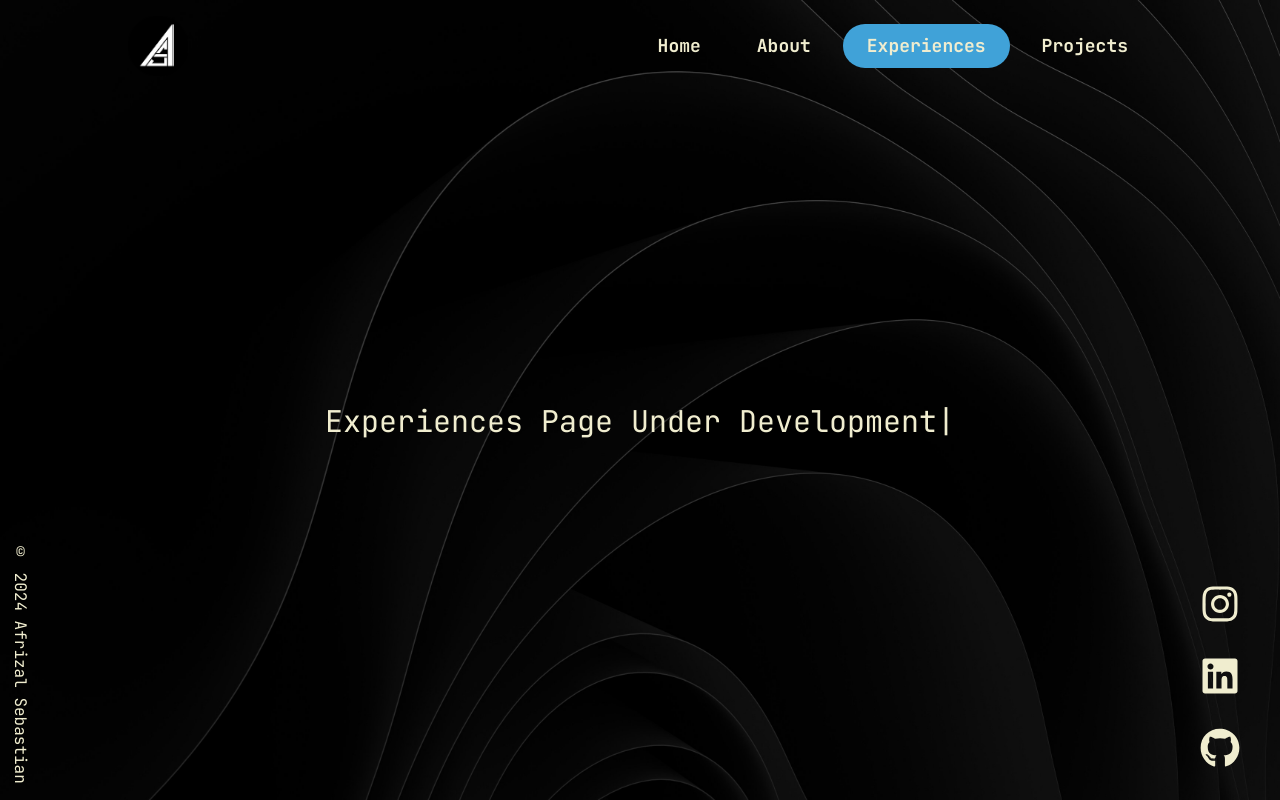
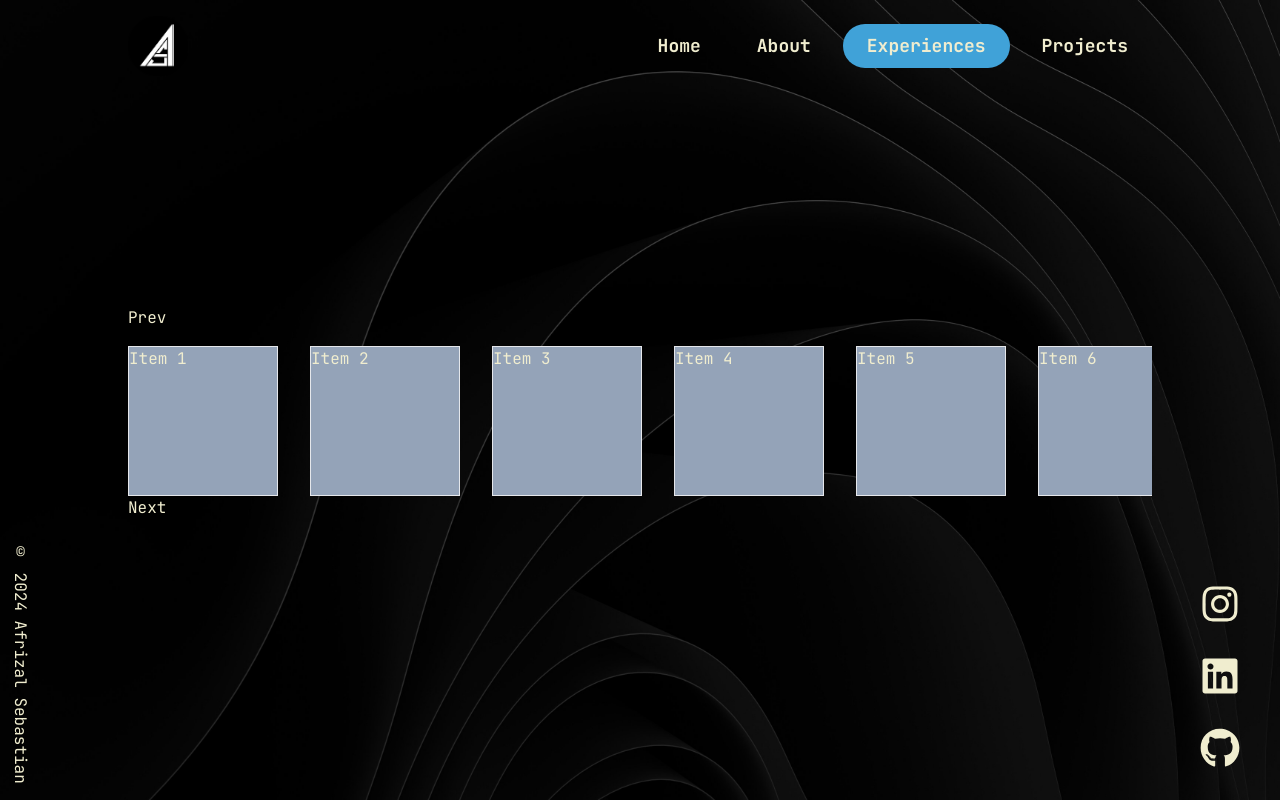
Before and after one commit to afrizalsebastian/personal-web, a React (Vite) app: page /experiences in a window 1280 px wide. Built offline with nearby package versions, Linux system fonts and the light colour scheme.

Commit message:
feat: carousel card init

```diff
--- /dev/null
+++ b/src/components/Card/CarouselCard.jsx
@@ -0,0 +1,3 @@
+export default function CarouselCard({ idx }) {
+  return <div className='size-[150px] bg-slate-400 border'>Item {idx + 1}</div>;
+}
--- a/src/pages/ExperiencesPage.jsx
+++ b/src/pages/ExperiencesPage.jsx
@@ -1,13 +1,17 @@
+import CarouselCard from '@components/Card/CarouselCard';
+import CarouselAlternative from '@components/Carousel/CarouselAlt';
 import PageTitle from '@components/PageTitle/PageTitle';
-import { TypeAnimation } from 'react-type-animation';
 
 export default function ExperiencesPage() {
   return (
     <div>
       <PageTitle title='Experiences | Afrizal Sebastian' />
-      <div className='text-3xl'>
-        <TypeAnimation sequence={['Experiences Page Under Development', 5000, 'Thank You!', 2000]} repeat={Infinity} />{' '}
-      </div>
+      <CarouselAlternative className='w-full'>
+        {[...Array(20)].map((it, idx) => (
+          <CarouselCard key={idx} idx={idx} />
+        ))}
+      </CarouselAlternative>
+
       <div className='h-[50px]'></div>
     </div>
   );
```
